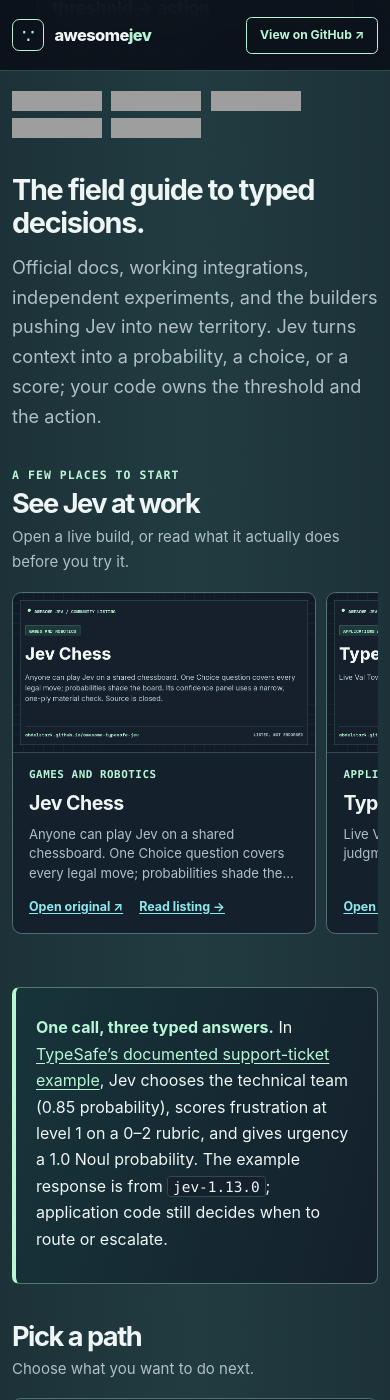
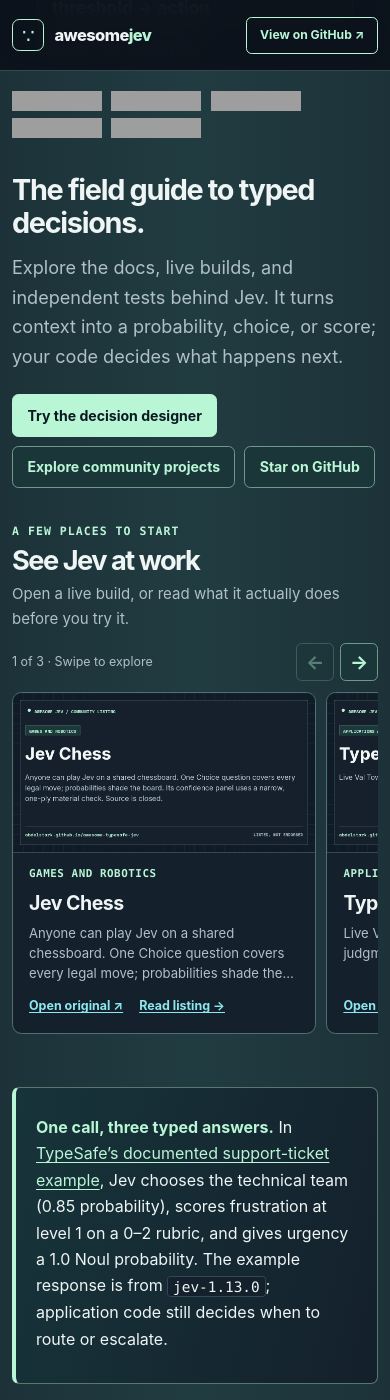
Before and after one commit to AbdelStark/awesome-typesafe, a Jekyll site: the page built from index.md, in a window 390 px wide and 1400 px high, scrolled down 585 px, cut to the strip 0-1400 px from the top of the window. Built offline with Jekyll 4.4.1, drawn with Linux system fonts in a browser that asks for light colours; our own code applies the rules of GitHub Pages for plain Markdown files; some of the changed lines change nothing that is shown; some of the changed text lies outside the part shown; grey boxes are pictures that could not be loaded.

Commit message:
Improve first-visit paths and mobile demo browsing

```diff
--- a/assets/directory.js
+++ b/assets/directory.js
@@ -61,6 +61,8 @@
     intro.textContent = 'Open a live build, or read what it actually does before you try it.';
     const cards = document.createElement('div');
     cards.className = 'featured-live__cards';
+    cards.setAttribute('role', 'group');
+    cards.setAttribute('aria-label', 'Featured Jev projects');
     for (const resource of featured) {
       const card = document.createElement('article');
       card.className = 'featured-live__card';
@@ -106,8 +108,47 @@
       card.append(imageLink, body);
       cards.append(card);
     }
-    spotlight.append(label, title, intro, cards);
+    const navigation = document.createElement('div');
+    navigation.className = 'featured-live__navigation';
+    const position = document.createElement('span');
+    position.className = 'featured-live__position';
+    position.setAttribute('aria-live', 'polite');
+    const controls = document.createElement('div');
+    controls.className = 'featured-live__controls';
+    const previous = document.createElement('button');
+    previous.type = 'button';
+    previous.textContent = '←';
+    previous.setAttribute('aria-label', 'Previous featured project');
+    const next = document.createElement('button');
+    next.type = 'button';
+    next.textContent = '→';
+    next.setAttribute('aria-label', 'Next featured project');
+    controls.append(previous, next);
+    navigation.append(position, controls);
+    spotlight.append(label, title, intro, navigation, cards);
     (article.querySelector(':scope > blockquote') || article.querySelector('#contents'))?.before(spotlight);
+    const cardOffsets = () => [...cards.children].map((card) => card.offsetLeft - cards.firstElementChild.offsetLeft);
+    const currentCard = () => cardOffsets().reduce((best, offset, index, offsets) =>
+      Math.abs(offset - cards.scrollLeft) < Math.abs(offsets[best] - cards.scrollLeft) ? index : best, 0);
+    const updateNavigation = () => {
+      const index = currentCard();
+      position.textContent = `${index + 1} of ${featured.length} · Swipe to explore`;
+      previous.disabled = index === 0;
+      next.disabled = index === featured.length - 1;
+    };
+    const move = (step) => {
+      const offsets = cardOffsets();
+      const target = Math.max(0, Math.min(offsets.length - 1, currentCard() + step));
+      cards.scrollTo({
+        left: offsets[target],
+        behavior: window.matchMedia('(prefers-reduced-motion: reduce)').matches ? 'instant' : 'smooth',
+      });
+    };
+    previous.addEventListener('click', () => move(-1));
+    next.addEventListener('click', () => move(1));
+    cards.addEventListener('scroll', updateNavigation, { passive: true });
+    window.addEventListener('resize', updateNavigation);
+    updateNavigation();
   }
 
   // Present the README's four intent routes as cards on Pages. The table stays
--- a/assets/style.css
+++ b/assets/style.css
@@ -62,9 +62,14 @@
 .markdown-body > p:nth-of-type(2) img { margin: .15rem .3rem .15rem 0; vertical-align: middle; }
 .markdown-body > p:nth-of-type(3) { max-width: 21ch; margin: 2rem 0 .8rem; font-size: clamp(1.8rem, 3vw, 2.6rem); font-weight: 750; line-height: 1.17; letter-spacing: -.045em; }
 .markdown-body > p:nth-of-type(4) { max-width: 66rem; color: var(--muted); font-size: 1.13rem; }
-.markdown-body > p:nth-of-type(5) { margin: 1.5rem 0; font-weight: 700; }
-.markdown-body > p:nth-of-type(6), .markdown-body > p:nth-of-type(7) { max-width: 68rem; color: var(--muted); font-size: .85rem; }
-.markdown-body > p:nth-of-type(6) strong { color: var(--gold); }
+.markdown-body > p.quick-actions { display: flex; flex-wrap: wrap; gap: .55rem; margin: 1.4rem 0 1.8rem; }
+.quick-actions a { display: inline-block; padding: .65rem .9rem; border: 1px solid #70988d; border-radius: .4rem; background: #1b3639; color: var(--mint); font-size: .88rem; font-weight: 750; line-height: 1.4; text-decoration: none; }
+.quick-actions a:first-child { border-color: var(--mint); background: var(--mint); color: #0b1820; }
+.quick-actions a:hover { border-color: var(--mint); background: #25504a; color: #fff; }
+.quick-actions a:first-child:hover { background: #e5ffec; color: #0b1820; }
+.markdown-body > p:nth-of-type(6) { margin: 1.5rem 0; font-weight: 700; }
+.markdown-body > p:nth-of-type(7), .markdown-body > p:nth-of-type(8) { max-width: 68rem; color: var(--muted); font-size: .85rem; }
+.markdown-body > p:nth-of-type(7) strong { color: var(--gold); }
 .markdown-body h2 { margin: 4.3rem 0 1.1rem; padding: 0 0 .6rem; border-bottom: 1px solid var(--line); font-size: clamp(1.8rem, 3vw, 2.5rem); letter-spacing: -.055em; line-height: 1.16; }
 .markdown-body h3 { margin: 2.4rem 0 .8rem; font-size: 1.26rem; letter-spacing: -.025em; }
 .markdown-body h1, .markdown-body h2, .markdown-body h3 { scroll-margin-top: 6rem; }
@@ -97,6 +102,7 @@
 .featured-live h2 { margin: 0 0 .35rem; padding: 0; border: 0; font-size: clamp(1.7rem, 3vw, 2.3rem); }
 .featured-live h2::before { content: none; }
 .featured-live__intro { margin: 0 0 1.1rem !important; color: var(--muted); font-size: .94rem; }
+.featured-live__navigation { display: none; }
 .featured-live__cards { display: grid; grid-template-columns: repeat(3, minmax(0, 1fr)); gap: .75rem; }
 .featured-live__card { display: flex; flex-direction: column; min-width: 0; overflow: hidden; border: 1px solid #4f7271; border-radius: .6rem; background: var(--panel); }
 .featured-live__card:hover { border-color: var(--mint); }
@@ -266,6 +272,12 @@
 
 @media (max-width: 800px) {
   .tool-fit { grid-template-columns: 1fr; }
+  .featured-live__navigation { display: flex; align-items: center; justify-content: space-between; gap: .75rem; margin: -.35rem 0 .7rem; }
+  .featured-live__position { color: var(--muted); font-size: .78rem; }
+  .featured-live__controls { display: flex; gap: .4rem; }
+  .featured-live__controls button { width: 2.35rem; height: 2.35rem; border: 1px solid #70988d; border-radius: .35rem; background: #1b3639; color: var(--mint); font-family: inherit; font-size: 1.2rem; font-weight: 700; line-height: 1; cursor: pointer; }
+  .featured-live__controls button:hover:not(:disabled) { border-color: var(--mint); background: #25504a; }
+  .featured-live__controls button:disabled { opacity: .38; cursor: default; }
   .featured-live__cards { display: flex; gap: .65rem; padding-bottom: .6rem; overflow-x: auto; scroll-snap-type: x mandatory; }
   .featured-live__card { flex: 0 0 min(19rem, 82vw); scroll-snap-align: start; }
   .decision-designer__grid { grid-template-columns: 1fr; }
```
Also changed, not shown: .github/ISSUE_TEMPLATE/add-resource.yml, README.md.
